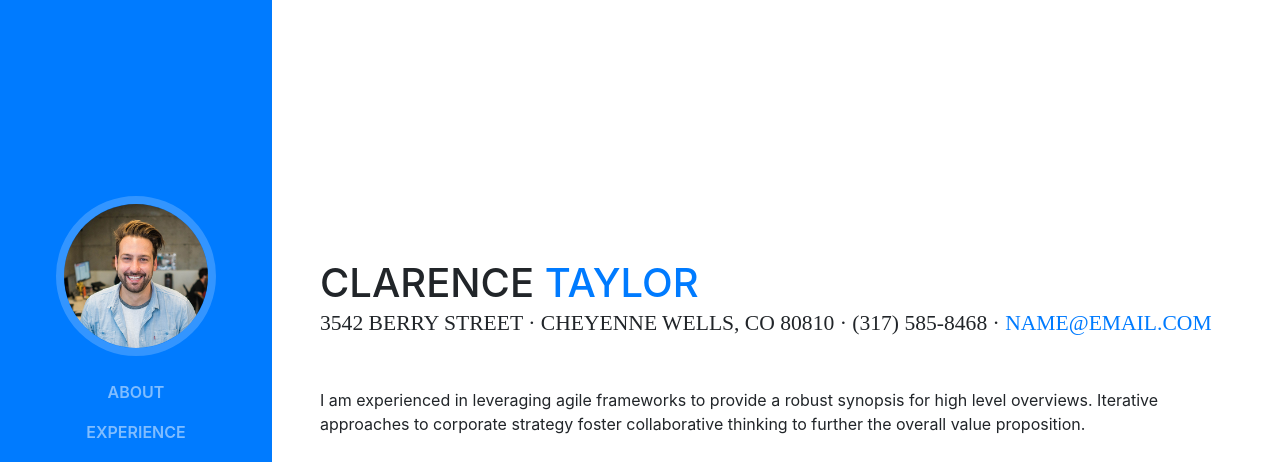
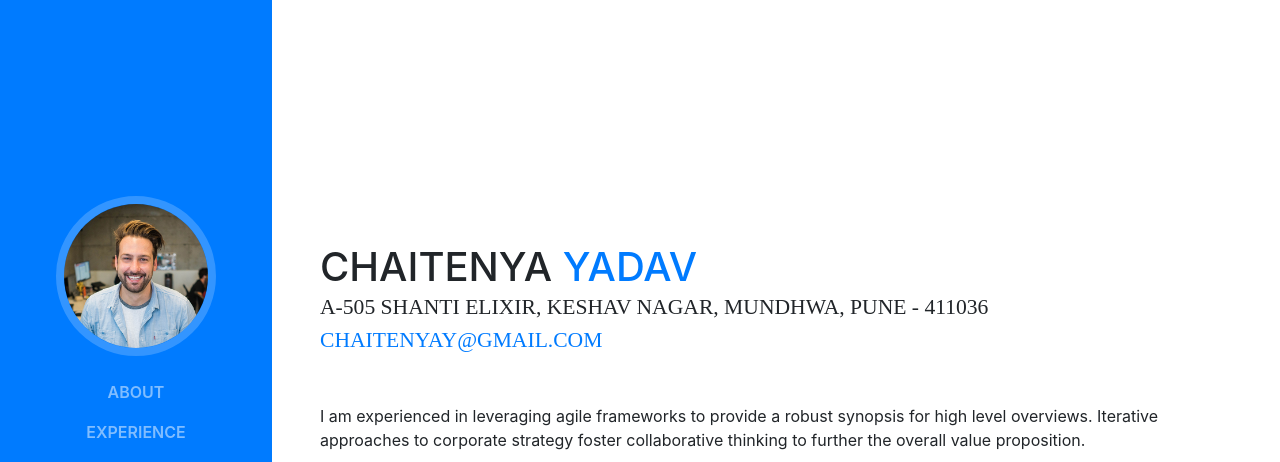
Before and after one commit to chaitenyay/chaitenyay.github.io, a website with bundled scripts: page index.html in a window 1280 px wide. Shown: the top 462 px of the page. Built offline with nearby package versions, Linux system fonts and the light colour scheme; a web font is replaced by a local one.

Commit message:
Contact detail changed

```diff
--- a/index.html
+++ b/index.html
@@ -65,11 +65,11 @@
 
       <section class="resume-section p-3 p-lg-5 d-flex d-column" id="about">
         <div class="my-auto">
-          <h1 class="mb-0">Clarence
-            <span class="text-primary">Taylor</span>
+          <h1 class="mb-0">Chaitenya
+            <span class="text-primary">Yadav</span>
           </h1>
-          <div class="subheading mb-5">3542 Berry Street · Cheyenne Wells, CO 80810 · (317) 585-8468 ·
-            <a href="mailto:name@email.com">name@email.com</a>
+          <div class="subheading mb-5">A-505 Shanti Elixir, Keshav Nagar, Mundhwa, Pune - 411036
+            <a href="mailto:chaitenyay@gmail.com">chaitenyay@gmail.com</a>
           </div>
           <p class="mb-5">I am experienced in leveraging agile frameworks to provide a robust synopsis for high level overviews. Iterative approaches to corporate strategy foster collaborative thinking to further the overall value proposition.</p>
           <ul class="list-inline list-social-icons mb-0">
```
